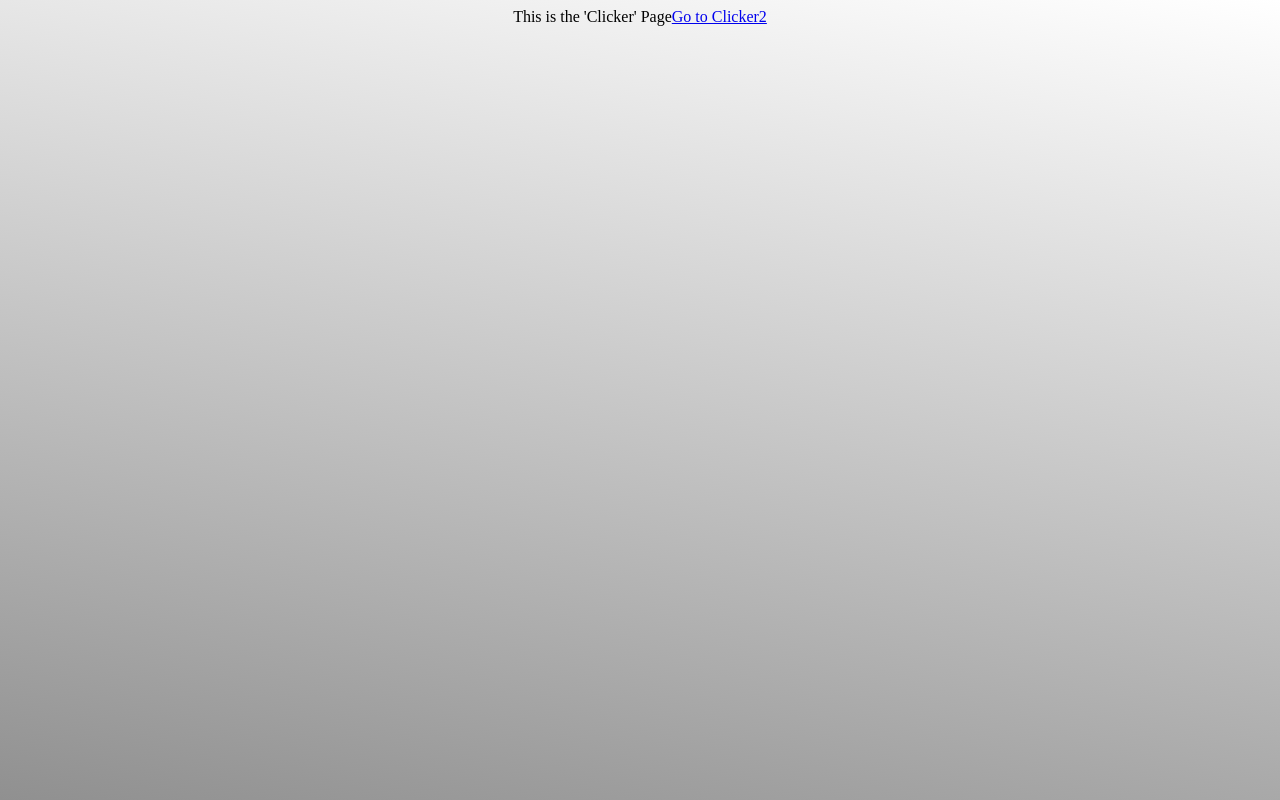
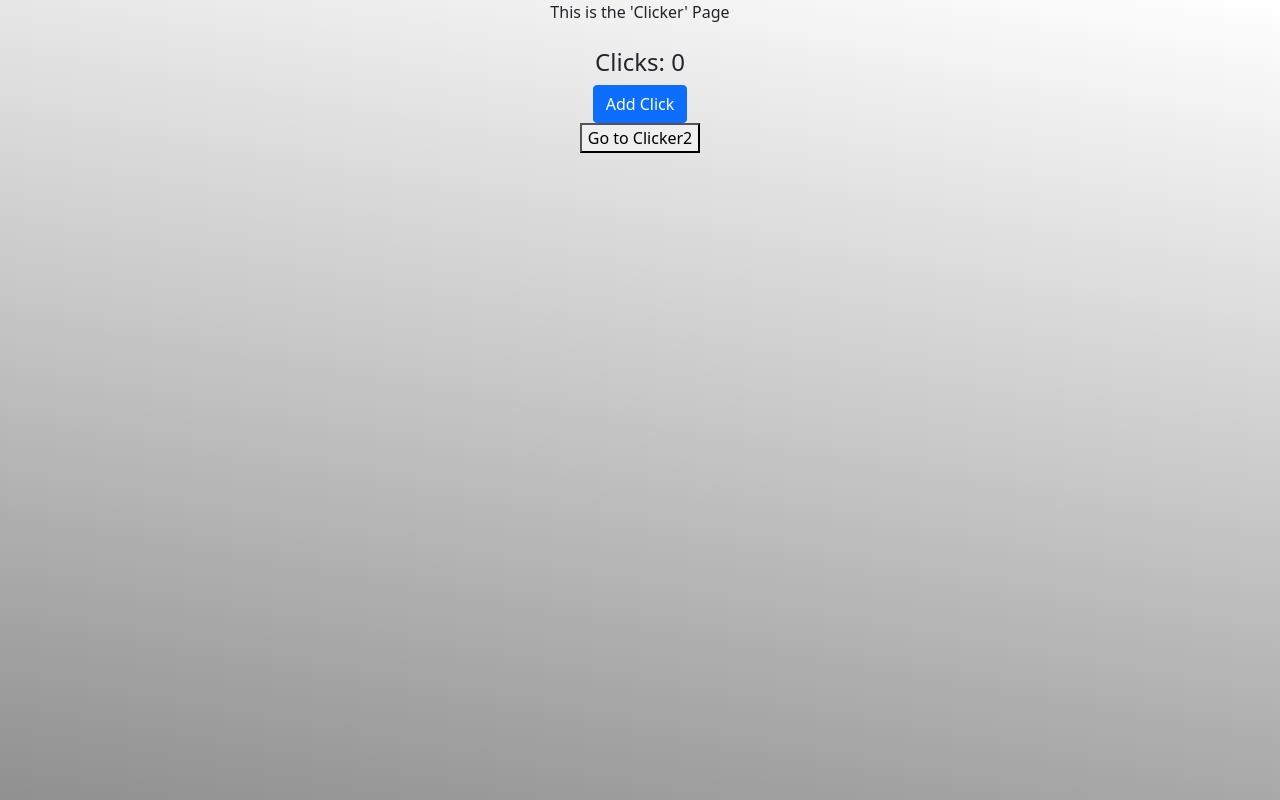
Before and after one commit to cassuhdeel/practice, a React (Create React App) app in the folder frontend/: page /clicker in a window 1280 px wide. Built offline with nearby package versions, Linux system fonts and the light colour scheme.

Commit message:
edited Clicker2 and added clicker function

```diff
--- a/frontend/public/index.html
+++ b/frontend/public/index.html
@@ -24,6 +24,12 @@
       work correctly both with client-side routing and a non-root public URL.
       Learn how to configure a non-root public URL by running `npm run build`.
     -->
+    <link
+      href="https://cdn.jsdelivr.net/npm/bootstrap@5.1.3/dist/css/bootstrap.min.css"
+      rel="stylesheet"
+      integrity="sha384-1BmE4kWBq78iYhFldvKuhfTAU6auU8tT94WrHftjDbrCEXSU1oBoqyl2QvZ6jIW3"
+      crossorigin="anonymous"
+    />
     <title>React App</title>
   </head>
   <body>
--- a/frontend/src/clicker/Clicker.js
+++ b/frontend/src/clicker/Clicker.js
@@ -1,11 +1,29 @@
-import React from "react";
-import { Link } from "react-router-dom";
+import React, { useState } from "react";
+import { Link, useNavigate } from "react-router-dom";
 
 function Clicker() {
+  const [counter, setCounter] = useState(0)
+
+  const navigate = useNavigate();
+
+  const buttonHandler = () => {
+    setCounter(counter + 1)
+  };
+
+  const goClicker2 = () => {
+    navigate('/clicker/clicker2')
+  }
+
   return (
     <div>
-      This is the 'Clicker' Page
-      <Link to="/clicker/clicker2">Go to Clicker2</Link>
+      <p className="mb-4">This is the 'Clicker' Page</p>
+      <h4>Clicks: {counter}</h4>
+      <button className="btn btn-primary" onClick={buttonHandler}>
+        Add Click
+      </button>
+      <div>
+        <button onClick={goClicker2}>Go to Clicker2</button>
+      </div>
     </div>
   );
 }
--- a/frontend/src/index.css
+++ b/frontend/src/index.css
@@ -1,5 +1,5 @@
 /*  Background ---------------- */
-html {
+body {
   background: linear-gradient(190deg, #ffffff, #909090);
   height: 100vh;
   text-align: center;
```
Also changed, not shown: frontend/src/layout/Layout.js (line endings or trailing spaces).
